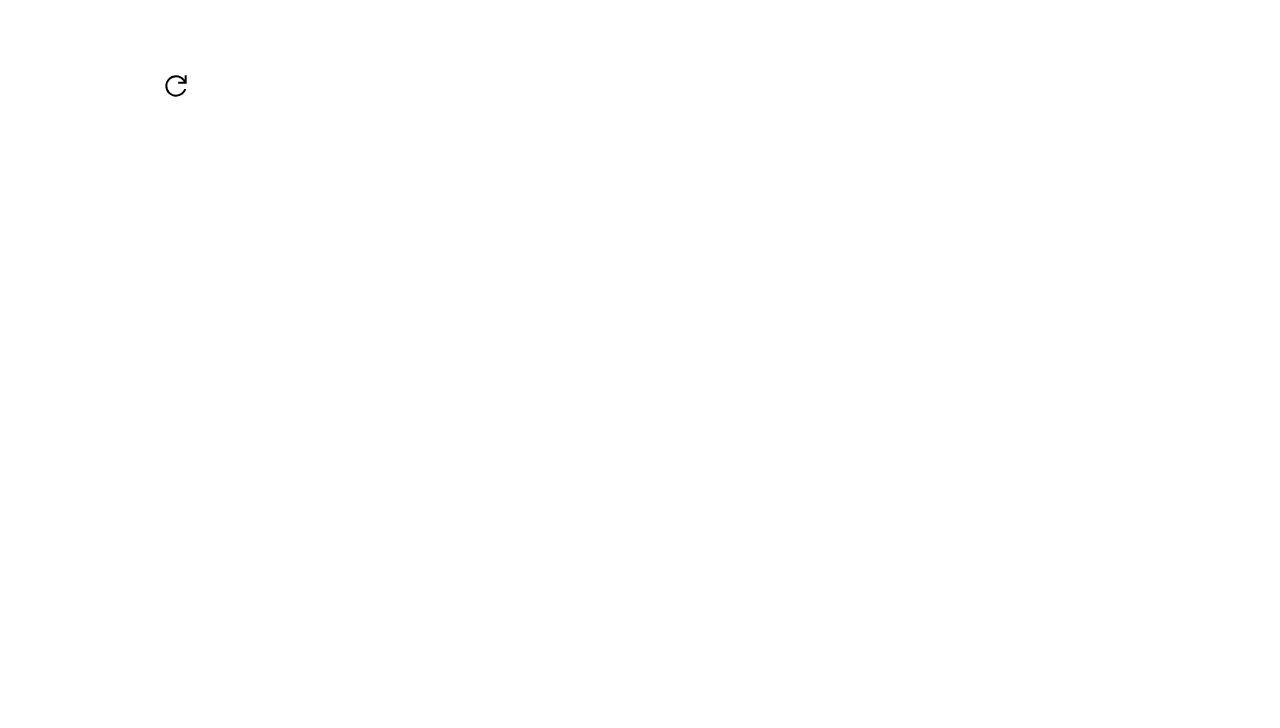
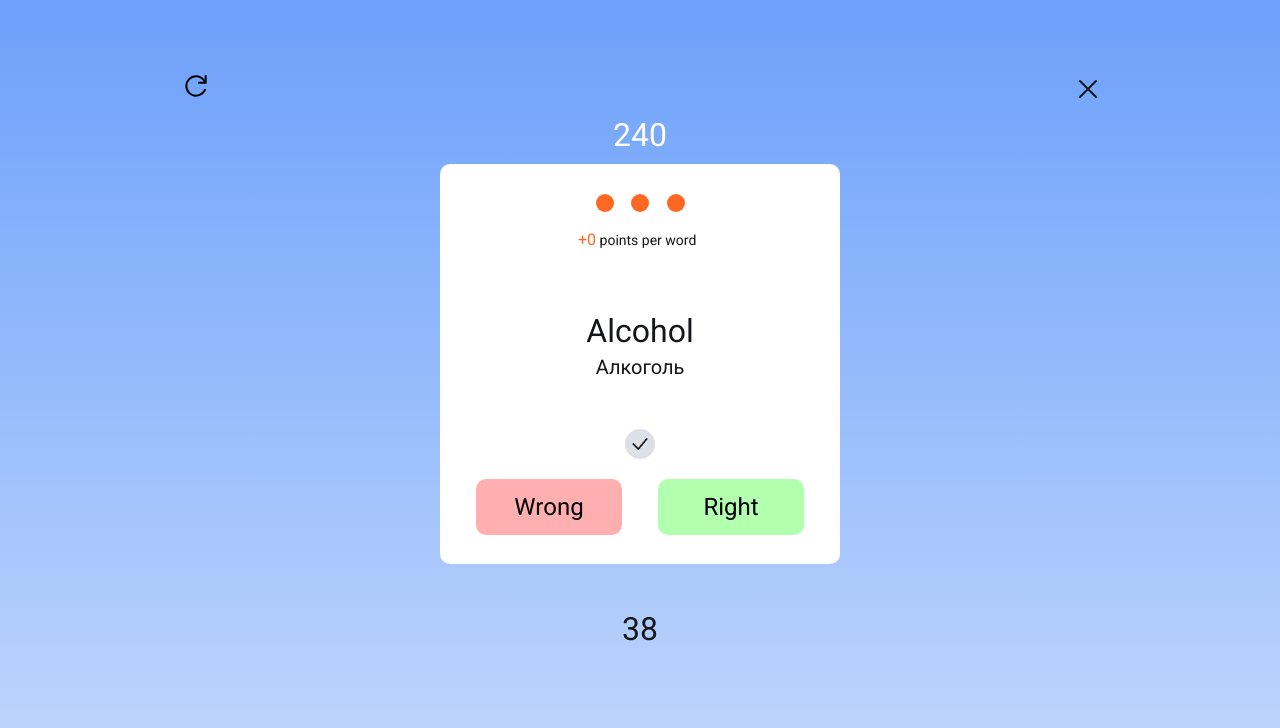
Before and after one commit to Lebedev-023046/rslang, a React (Create React App) app in the folder rs-lang/: page /Sprint in a window 1280 px wide. Both pictures are taken after a click on the button "Play". Shown: the top 728 px of the page. Built offline with nearby package versions, Linux system fonts and the light colour scheme; a web font is replaced by a local one.

Commit message:
feat: add question card

```diff
--- a/rs-lang/src/App.tsx
+++ b/rs-lang/src/App.tsx
@@ -1,7 +1,7 @@
 import React from 'react'
 import MainPage from './components/templates/MainPage/MainPage'
 import AudioChallengePage from './components/templates/AudioChallengePage/AudioChallengePage'
-import SprintPage from './components/templates/Sprint/SprintPage'
+import SprintPage from './components/templates/Sprint/SprintPage/SprintPage'
 import { Route, Routes } from 'react-router-dom'
 
 const App = () => {
--- a/rs-lang/src/components/templates/Sprint/SprintPage.tsx
+++ b/rs-lang/src/components/templates/Sprint/SprintPage/SprintPage.tsx
@@ -1,14 +1,15 @@
 import React from 'react'
 import { Link } from 'react-router-dom'
-import Button from '../../atoms/Button/Button'
-import DifficultyButton from '../../atoms/DifficultyButton/DifficultyButton'
-import Icon from '../../atoms/Icon/Icon'
-import './SprintPage.css'
-import reloadSVG from '../../../assets/icons/reload.svg'
-
+import Button from '../../../atoms/Button/Button'
+import DifficultyButton from '../../../atoms/DifficultyButton/DifficultyButton'
+import '../../AudioChallengePage/AudioChallengePage.css'
+import reloadSVG from '../../../../assets/icons/reload.svg'
+import crossSVG from '../../../../assets/icons/cross.svg'
+import SprintQuestion from '../SprintQuestion/SprintQuestion'
 const SprintPage = () => {
   const [difficulty, setDifficulty] = React.useState(0)
   const [game, setGame] = React.useState(false)
+  const [loading, setLoading] = React.useState(false)
 
   const handleDifficulty = (id: number) => {
     setDifficulty(id)
@@ -16,13 +17,14 @@ const SprintPage = () => {
 
   const startGame = () => {
     setGame(true)
+    setLoading(false)
     // void generateQuestions(difficulty, getRandomPage())
   }
 
   return (
     <div className="wrapper">
-      <section className="audio-challenge">
-        <div className="container audio-challenge__container">
+      <section className="audiocall">
+        <div className="container audiocall__container">
           <button
             className="reload"
             onClick={() => {
@@ -32,20 +34,19 @@ const SprintPage = () => {
             <img src={reloadSVG} alt="reload-icon" width={32} height={32} />
           </button>
           <Link className="cross" to="/">
-            <Icon type="cross" height="24" width="24" />
+            <img src={crossSVG} alt="cross-icon" width={24} height={24} />
           </Link>
-          {!game && (
-            <div className="audio-challenge__start-screen">
-              <div className="audio-challenge__info">
+          {!game && !loading && (
+            <div className="audiocall__start-screen">
+              <div className="audiocall__info">
                 <h2>Sprint</h2>
-                <p className="audio-challenge__text">
-                  Check how much points you can get in one minute, making
-                  educated guesses about what is right and what is wrong.
+                <p className="audiocall__text">
+                Check how much points you can get in one minute, making educated guesses about what is right and what is wrong.
                 </p>
               </div>
-              <div className="audio-challenge__difficulty">
-                <p className="audio-challenge__text">Choose difficulty:</p>
-                <div className="audio-challenge__buttons">
+              <div className="audiocall__difficulty">
+                <p className="audiocall__text">Choose difficulty:</p>
+                <div className="question__buttons">
                   <DifficultyButton
                     text="A1"
                     id={0}
@@ -84,13 +85,19 @@ const SprintPage = () => {
                   />
                 </div>
               </div>
-              <Button
-                text="Play"
-                type="primary"
-                onClick={startGame}
-              />
+              <Button text="Play" type="primary" onClick={startGame} />
             </div>
           )}
+                    {loading &&
+            <div className='audiocall__loading-screen'>
+              <h2>Loading...</h2>
+            </div>
+          }
+          {game && !loading &&
+          <div className='sprint__game-screen'>
+            <SprintQuestion />
+          </div>
+          }
         </div>
       </section>
     </div>
--- /dev/null
+++ b/rs-lang/src/components/templates/Sprint/SprintQuestion/SprintQuestion.css
@@ -0,0 +1,102 @@
+.sprint__question {
+  width: 400px;
+  height: 588px;
+  display: flex;
+  flex-direction: column;
+  align-items: center;
+}
+.sprint__card {
+  width: 400px;
+  height: 400px;
+  display: flex;
+  flex-direction: column;
+  background-color: #fff;
+  border-radius: 10px;
+}
+.sprint__score {
+  height: 58px;
+  display: flex;
+  align-items: center;
+  justify-content: center;
+  color: #fff;
+  font-size: 32px;
+}
+.sprint__timer {
+  height: 130px;
+  display: flex;
+  align-items: center;
+  justify-content: center;
+  font-size: 32px;
+}
+
+.sprint__btn-wrong {
+  background-color: #ffafaf;
+  color: #ffafaf;
+}
+
+.sprint__bonus-point {
+  width: 124px;
+  align-self: center;
+}
+
+.sprint__dots {
+  display: flex;
+  justify-content: space-evenly;
+  margin-top: 30px;
+  margin-bottom: 20px;
+}
+
+.points {
+  font-size: 1.6rem;
+  color: #ff6822;
+}
+
+.question__words {
+  display: flex;
+  flex-direction: column;
+  align-items: center;
+}
+
+.question__eng {
+  margin-top: 65px;
+  font: 500;
+  font-size: 32px;
+  line-height: 37.5px;
+}
+
+.question__ru {
+  margin-top: 5px;
+  font-size: 20px;
+  line-height: 23.44px;
+}
+
+.sprint__checkbox {
+  width: 30px;
+  height: 30px;
+  align-self: center;
+  background: url('../../../../assets/png/Vector\ \(Stroke\).png') no-repeat
+    center;
+  border-radius: 50%;
+  margin-top: 50px;
+}
+
+.sprint__btns {
+  display: flex;
+  justify-content: space-evenly;
+  margin-top: 20px;
+}
+
+.btn {
+  width: 146px;
+  height: 56px;
+  border-radius: 10px;
+  font-size: 24px;
+}
+
+.wrong {
+  background-color: #ffafaf;
+}
+
+.right {
+  background-color: #B1FFAF;
+}
--- /dev/null
+++ b/rs-lang/src/components/templates/Sprint/SprintQuestion/SprintQuestion.tsx
@@ -0,0 +1,61 @@
+/* eslint-disable @typescript-eslint/no-unused-vars */
+import React from 'react'
+import Icon from '../../../atoms/Icon/Icon'
+import './SprintQuestion.css'
+
+const SprintQuestion = () => {
+  const [dot, setDot] = React.useState(3)
+  const [points, setPoints] = React.useState(0)
+
+  const handleVariant = () => {
+    setDot(dot + 1)
+  }
+
+  return (
+    <div className="sprint__question">
+      <div className="sprint__score">240</div>
+      <div className="sprint__card">
+        <div className="sprint__bonus-point">
+          <div className="sprint__dots">
+            <Icon
+              type="dot"
+              width="18"
+              height="18"
+              color={dot > 0 ? '#FF6822' : '#DCE0E7'}
+            />
+            <Icon
+              type="dot"
+              width="18"
+              height="18"
+              color={dot > 1 ? '#FF6822' : '#DCE0E7'}
+            />
+            <Icon
+              type="dot"
+              width="18"
+              height="18"
+              color={dot > 2 ? '#FF6822' : '#DCE0E7'}
+            />
+          </div>
+          <div className="sprint__points">
+            <span className="points">+{points}</span> points per word
+          </div>
+        </div>
+        <div className="question__words">
+          <div className="question__eng">Alcohol</div>
+          <div className="question__ru">Алкоголь</div>
+        </div>
+        <div
+          className="sprint__checkbox"
+          style={{ backgroundColor: '#DCE0E7' }}
+        ></div>
+        <div className="sprint__btns">
+          <button className='wrong btn'>Wrong</button>
+          <button className='right btn'>Right</button>
+        </div>
+      </div>
+      <div className="sprint__timer">38</div>
+    </div>
+  )
+}
+
+export default SprintQuestion
```
Also changed, not shown: rs-lang/src/assets/png/Vector (Stroke).png (added), rs-lang/src/components/templates/Sprint/SprintPage/SprintPage.css (renamed from rs-lang/src/components/templates/Sprint/SprintPage.css).
